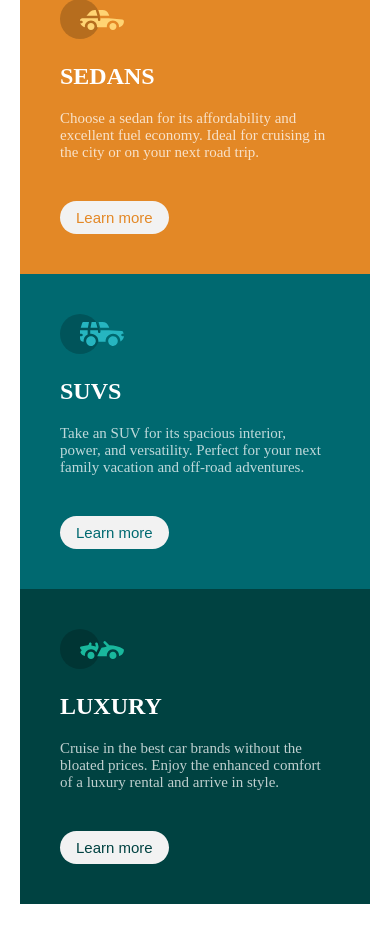
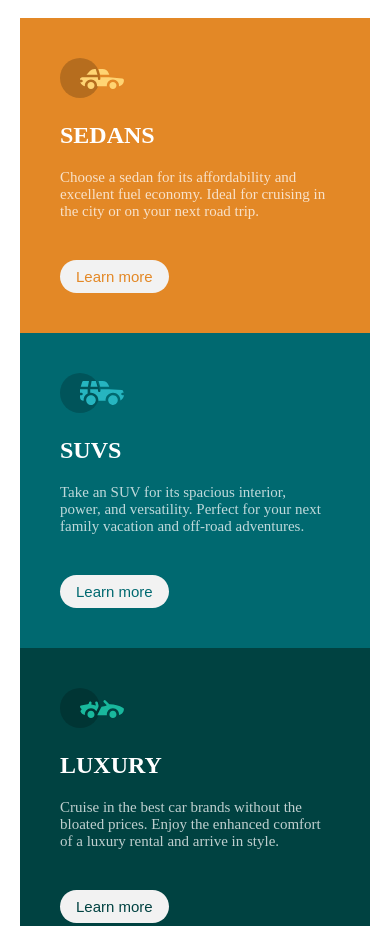
Before and after one commit to Adejokemi/3-column-card, a plain HTML site: page index.html in a window 390 px wide. Shown: the top 926 px of the page. Drawn offline with Linux system fonts and the light colour scheme.

Commit message:
preview card

```diff
--- a/style.css
+++ b/style.css
@@ -75,10 +75,12 @@ body {
 
 
 @media (max-width: 690px) {
+  body{
+    height: 120vh;
+  }
     .container {
       max-width: 100%;
       padding: 20px;
-      margin-top: 50px;
     }
 
     .grid {
```
